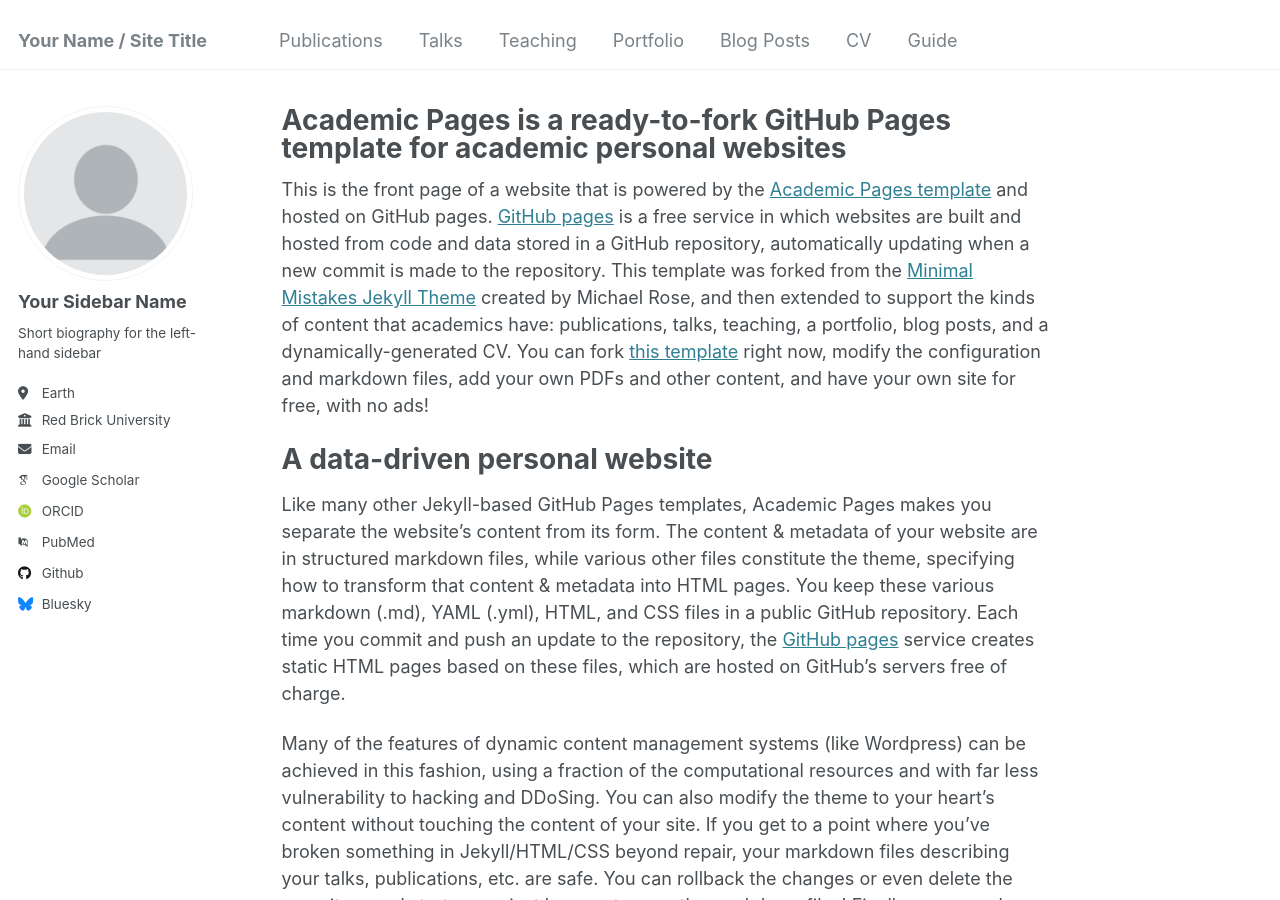
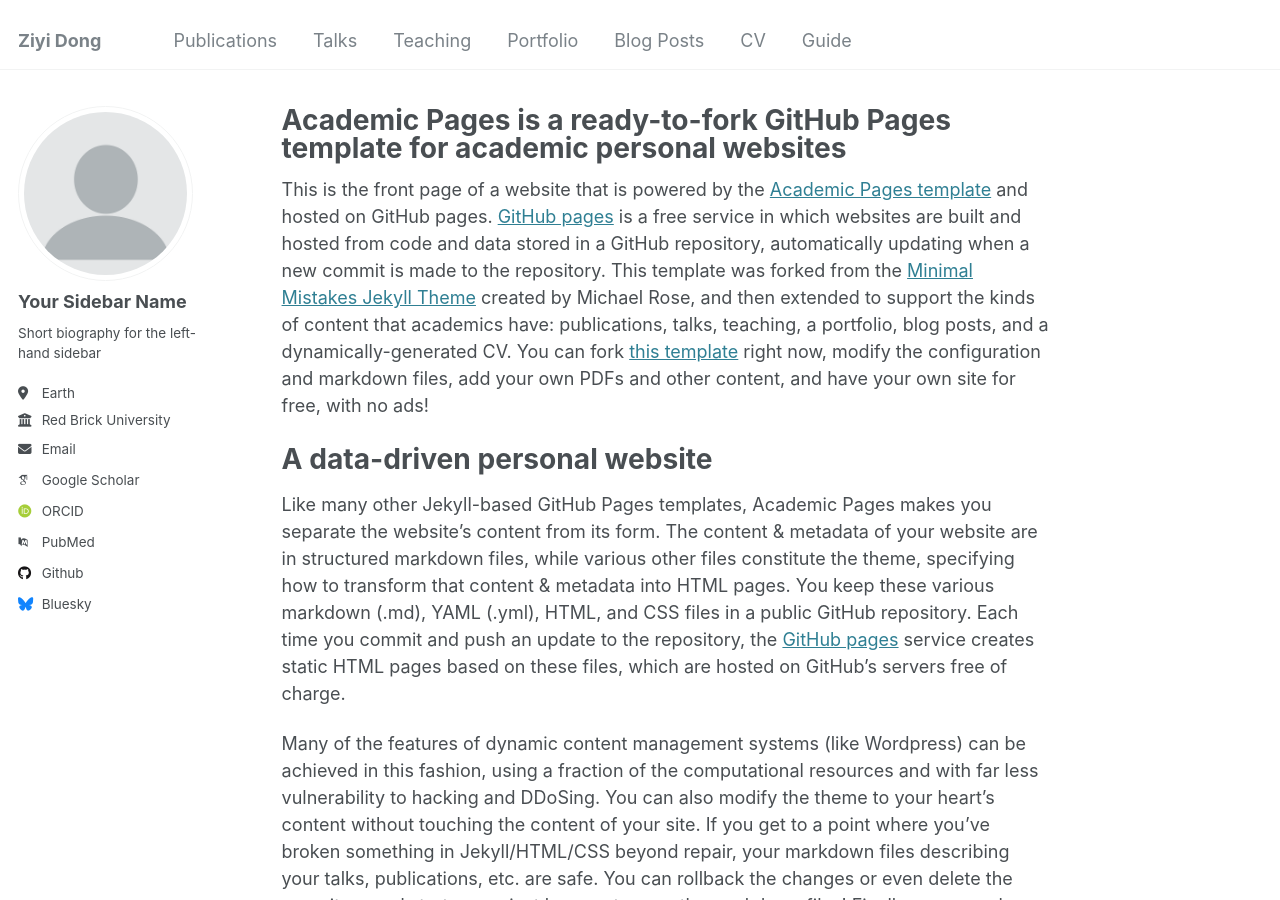
Before and after one commit to ZIYIDONG/zydong.github.io, a Jekyll site: the page built from _pages/about.md, in a window 1280 px wide and 900 px high. Built offline with Jekyll 4.4.1, drawn with Linux system fonts in a browser that asks for light colours; some web fonts are replaced.

Commit message:
Update _config.yml

```diff
--- a/_config.yml
+++ b/_config.yml
@@ -8,7 +8,7 @@
 
 # Basic Site Settings
 locale                   : "en-US"
-title                    : "Your Name / Site Title"
+title                    : "Ziyi Dong"
 title_separator          : "-"
 name                     : &name "Your Name"
 description              : &description "personal description"
@@ -34,7 +34,7 @@ author:
   arxiv            : # URL - Update with the correct link to your profile
   googlescholar    : "https://scholar.google.com/citations?user=PS_CX0AAAAAJ"
   impactstory      : # URL
-  orcid            : "http://orcid.org/yourorcidurl"
+  orcid            : "https://orcid.org/0009-0003-5180-0200"
   semantic         : # URL
   pubmed           : "https://www.ncbi.nlm.nih.gov/pubmed/?term=john+snow"
   researchgate     : # URL
```
